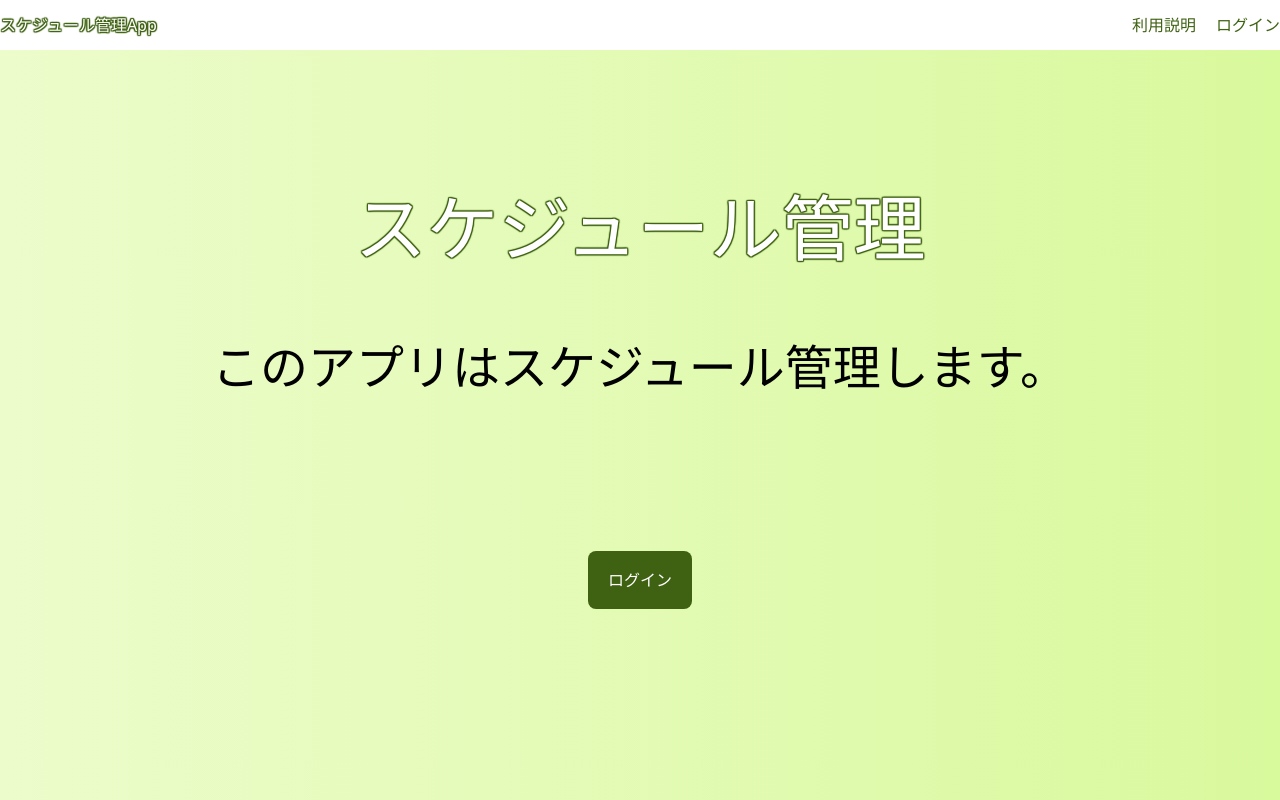
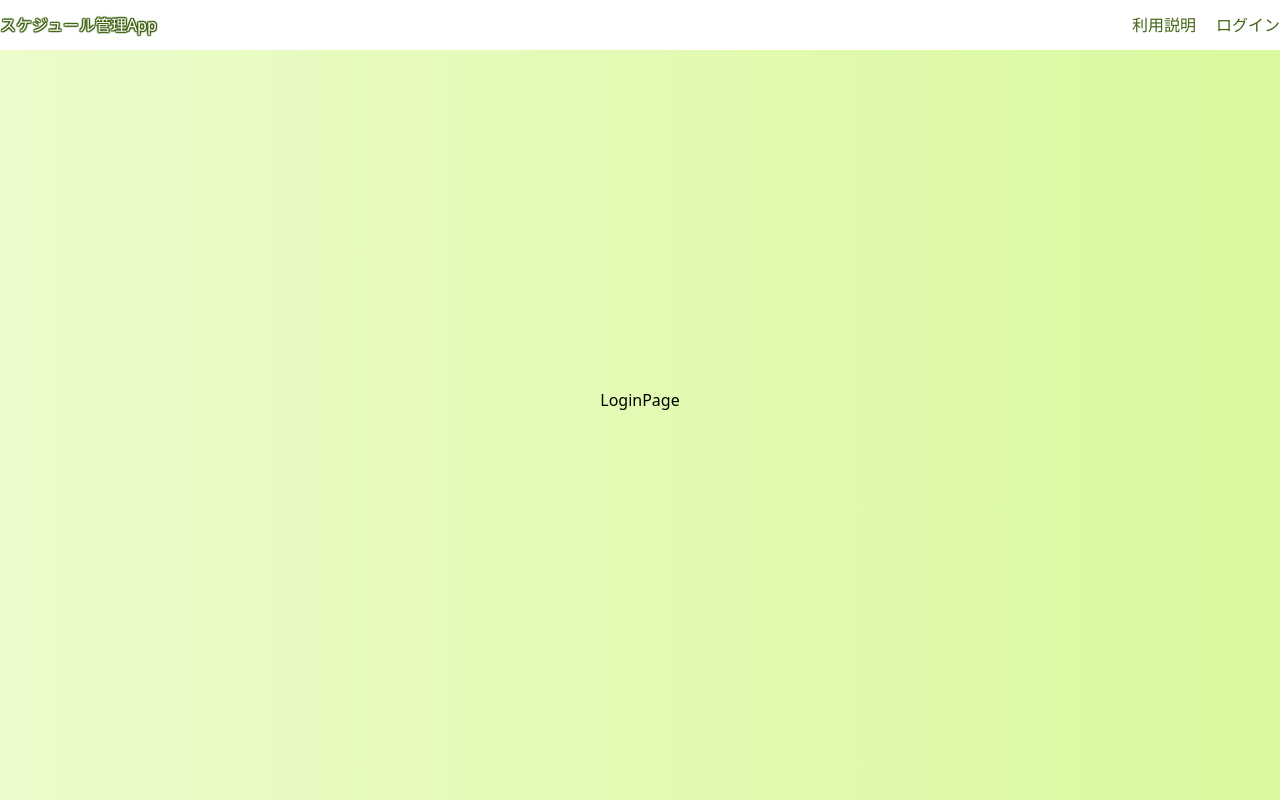
Before and after one commit to Hashimoto-Noriaki/react-calendar, a React (Vite) app: page /login in a window 1280 px wide. Built offline with nearby package versions, Linux system fonts and the light colour scheme.

Commit message:
ログインページ作成

```diff
--- a/package.json
+++ b/package.json
@@ -12,7 +12,8 @@
   "dependencies": {
     "@tailwindcss/vite": "^4.1.7",
     "react": "^18.3.1",
-    "react-dom": "^18.3.1"
+    "react-dom": "^18.3.1",
+    "react-icons": "^5.5.0"
   },
   "devDependencies": {
     "@eslint/js": "^9.9.0",
--- /dev/null
+++ b/src/components/pages/LoginPage.tsx
@@ -0,0 +1,7 @@
+import React from 'react'
+
+export const LoginPage = () => {
+    return (
+        <div>LoginPage</div>
+    )
+}
--- a/src/components/pages/TopPage.tsx
+++ b/src/components/pages/TopPage.tsx
@@ -1,16 +1,13 @@
 import { PrimaryBtn } from '../atoms/PrimaryBtn';
-import { NotLoginLayout } from '../templates/NotLoginLayout';
 
 export const TopPage = () => {
     return (
-        <NotLoginLayout>
-            <div className="text-center">
-                <h1 className="text-7xl logo">スケジュール管理</h1>
-                <p className="text-5xl pt-[10vh]">このアプリはスケジュール管理します。</p>
-            </div>
+        <div className="text-center">
+            <h1 className="text-7xl logo">スケジュール管理</h1>
+            <p className="text-5xl pt-[10vh]">このアプリはスケジュール管理します。</p>
             <div className="pt-[20vh]">
                 <PrimaryBtn>ログイン</PrimaryBtn>
             </div>
-        </NotLoginLayout>
+        </div>
     )
 }
--- a/src/components/templates/NotLoginLayout.tsx
+++ b/src/components/templates/NotLoginLayout.tsx
@@ -1,10 +1,6 @@
-import { ReactNode } from 'react'
+import { Outlet } from 'react-router-dom'
 
-type PropsType = {
-    children:ReactNode;
-}
-
-export const NotLoginLayout = ({children}: PropsType) => {
+export const NotLoginLayout = () => {
     return (
         <div className="relative">
             <header className="bg-white leading-[50px] fixed top-0 right-0 left-0">
@@ -19,7 +15,7 @@ export const NotLoginLayout = ({children}: PropsType) => {
                 </div>
             </header>
             <main className="bg-gradient-to-r from-lime-100 to-lime-200 h-screen flex flex-col justify-center items-center">
-                {children}
+                <Outlet />
             </main>
         </div>
     )
--- a/src/main.tsx
+++ b/src/main.tsx
@@ -1,12 +1,13 @@
 import React from 'react'
 import ReactDOM from 'react-dom/client'
+import { RouterProvider } from 'react-router-dom'
 import './styles/index.css'
 import "./styles/output.css"
 import "./styles/destyle.css"
-import { TopPage } from './components/pages/TopPage'
+import { router } from './routes'
 
 ReactDOM.createRoot(document.getElementById('root')!).render(
   <React.StrictMode>
-    <TopPage/>
+    <RouterProvider router={router} />
   </React.StrictMode>
 )
--- /dev/null
+++ b/src/routes.tsx
@@ -0,0 +1,15 @@
+import { createBrowserRouter } from 'react-router-dom';
+import { TopPage } from './components/pages/TopPage';
+import { LoginPage } from './components/pages/LoginPage';
+import { NotLoginLayout } from './components/templates/NotLoginLayout';
+
+export const router = createBrowserRouter([
+    {
+        path:'/',
+        element:<NotLoginLayout/>,
+        children:[
+            {path:'/',element:<TopPage/>},
+            {path:'/login',element:<LoginPage/>},
+        ]
+    }
+])
```
Also changed, not shown: 1 other file (tests, documents, lock files or other folders).
